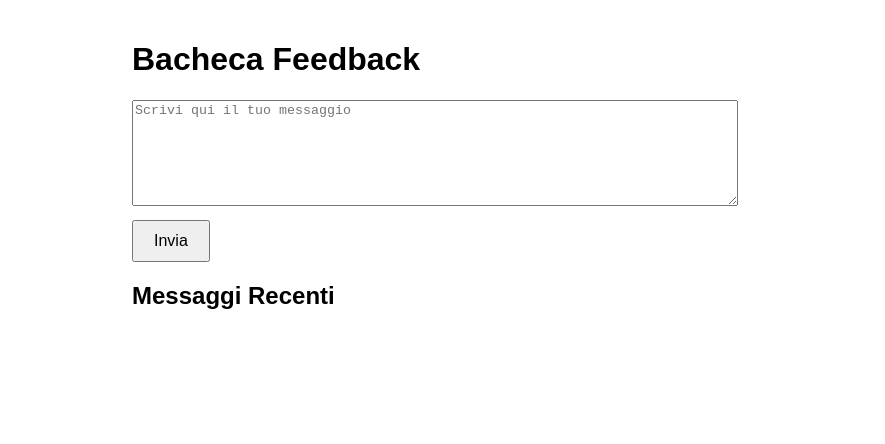
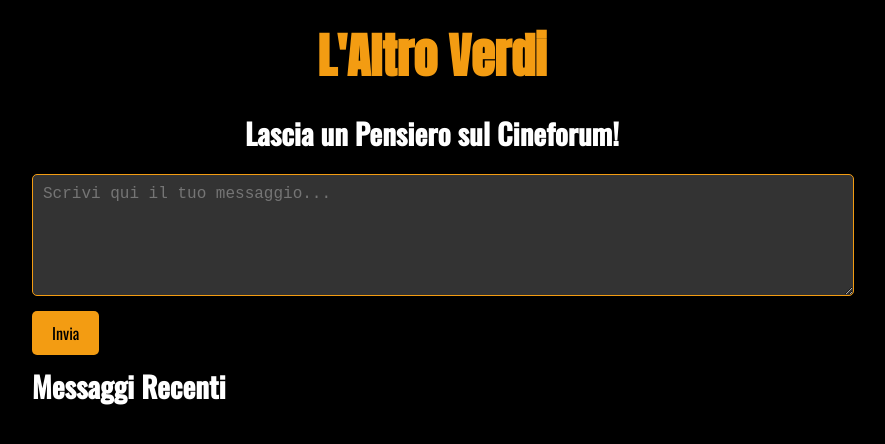
Before and after one commit to NdunoccCbt/Bacheca_L_Altro_Verdi, a plain HTML site: page index.html in a window 1280 px wide. Shown: the whole page, without its empty margins (208-1093 px from the left). Drawn offline with nearby package versions, Linux system fonts and the light colour scheme; no server answers.

Commit message:
index.html

```diff
--- a/index.html
+++ b/index.html
@@ -3,45 +3,92 @@
 <head>
     <meta charset="UTF-8">
     <meta name="viewport" content="width=device-width, initial-scale=1.0">
-    <title>Bacheca Feedback</title>
+    <title>L'Altro Verdi - Bacheca</title>
+    <link href="https://fonts.googleapis.com/css2?family=Anton&family=Oswald:wght@400;500&display=swap" rel="stylesheet">
     <style>
         body {
-            font-family: Arial, sans-serif;
-            max-width: 600px;
-            margin: auto;
-            padding: 20px;
+            background-color: #000; /* Nero dello sfondo */
+            color: #fff; /* Colore del testo */
+            font-family: 'Oswald', sans-serif; /* Font simile alla locandina */
+            margin: 0;
+            padding: 0;
+            text-align: center;
         }
+
+        h1 {
+            font-family: 'Anton', sans-serif;
+            color: #f39c12; /* Arancione */
+            margin: 20px 0;
+            font-size: 3rem;
+        }
+
+        h2 {
+            color: #fff;
+            font-size: 1.8rem;
+            margin: 10px 0 20px;
+        }
+
+        .container {
+            width: 90%;
+            max-width: 800px;
+            margin: 0 auto;
+            text-align: left;
+        }
+
         textarea {
             width: 100%;
             height: 100px;
+            background-color: #333; /* Scuro per i campi */
+            border: 1px solid #f39c12; /* Arancione */
+            color: #fff;
+            font-size: 1rem;
             margin-bottom: 10px;
+            padding: 10px;
+            border-radius: 5px;
         }
+
         button {
+            background-color: #f39c12; /* Arancione */
+            color: #000; /* Testo scuro per contrasto */
+            border: none;
             padding: 10px 20px;
-            font-size: 16px;
+            font-size: 1rem;
             cursor: pointer;
+            border-radius: 5px;
+            font-family: 'Oswald', sans-serif;
         }
+
+        button:hover {
+            background-color: #e67e22; /* Effetto hover più scuro */
+        }
+
         ul {
-            list-style-type: none;
+            list-style: none;
             padding: 0;
         }
+
         li {
+            background-color: #333; /* Scuro */
+            margin: 10px 0;
             padding: 10px;
-            border-bottom: 1px solid #ccc;
+            border-left: 5px solid #f39c12; /* Accento arancione */
+            border-radius: 5px;
         }
     </style>
 </head>
 <body>
-    <h1>Bacheca Feedback</h1>
-    <textarea id="message" placeholder="Scrivi qui il tuo messaggio"></textarea>
-    <button onclick="sendMessage()">Invia</button>
-    <h2>Messaggi Recenti</h2>
-    <ul id="messagesList"></ul>
+    <h1>L'Altro Verdi</h1>
+    <h2>Lascia un Pensiero sul Cineforum!</h2>
+    <div class="container">
+        <textarea id="message" placeholder="Scrivi qui il tuo messaggio..."></textarea>
+        <button onclick="sendMessage()">Invia</button>
+        <h2>Messaggi Recenti</h2>
+        <ul id="messagesList"></ul>
+    </div>
 
     <script>
         const API_URL = 'https://json.extendsclass.com/bin/1a40bf5b2027';
 
-        // Funzione per inviare un messaggio
         async function sendMessage() {
             const message = document.getElementById('message').value;
 
@@ -51,10 +98,10 @@
             }
 
             try {
-                // Recupera i messaggi esistenti dal bin
+                // Recupera i messaggi esistenti
                 const existingMessages = await fetch(API_URL)
-                    .then(response => response.json())
-                    .catch(() => []); // Se non ci sono dati, crea un array vuoto
+                    .then(res => res.json())
+                    .catch(() => []);
 
                 // Aggiungi il nuovo messaggio
                 existingMessages.push({ message, date: new Date().toLocaleString() });
@@ -69,7 +116,7 @@
                 if (response.ok) {
                     alert('Messaggio inviato!');
                     document.getElementById('message').value = '';
-                    fetchMessages(); // Aggiorna la lista dei messaggi
+                    fetchMessages(); // Aggiorna i messaggi
                 } else {
                     alert('Errore durante l\'invio del messaggio.');
                 }
@@ -79,14 +126,13 @@
             }
         }
 
-        // Funzione per recuperare e visualizzare i messaggi
         async function fetchMessages() {
             try {
                 const response = await fetch(API_URL);
                 const messages = await response.json();
 
                 const messagesList = document.getElementById('messagesList');
-                messagesList.innerHTML = ''; // Svuota la lista prima di aggiornarla
+                messagesList.innerHTML = '';
 
                 messages.forEach(msg => {
                     const li = document.createElement('li');
@@ -98,7 +144,6 @@
             }
         }
 
-        // Recupera i messaggi all'avvio
         window.onload = fetchMessages;
     </script>
 </body>
```
